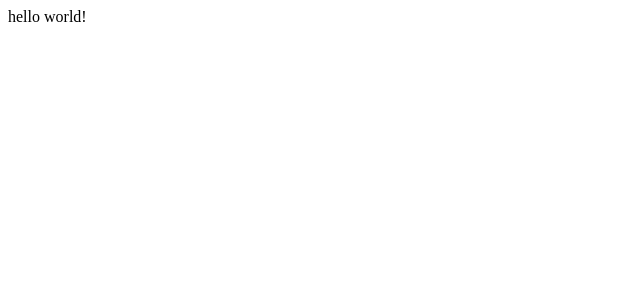
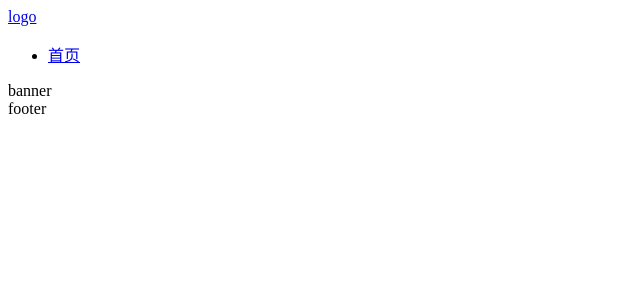
Before and after one commit to xiaokang1009/page-visualization, a Next.js app: page / in a window 1280 px wide. Shown: the top 300 px of the page, without its empty margins (0-640 px from the left). Built offline with nearby package versions, Linux system fonts and the light colour scheme.

Commit message:
:sparkles: feat: 添加navbar到页面上进行显示

```diff
--- a/pages/index.tsx
+++ b/pages/index.tsx
@@ -1,7 +1,8 @@
 import type { NextPage } from 'next'
+import { HomePage } from 'component'
 
 const Home: NextPage = () => {
-  return <div>hello world!</div>
+  return <HomePage />
 }
 
 export default Home
--- a/src/common/index.tsx
+++ b/src/common/index.tsx
@@ -1,3 +1,3 @@
 import Page from './Page/Page'
-
-export { Page }
+import { NavBar } from './NavBar/NavBar'
+export { Page, NavBar }
--- a/src/component/HomePage/HomePage.tsx
+++ b/src/component/HomePage/HomePage.tsx
@@ -1,5 +1,12 @@
 import React from 'react'
+import { NavBar, Page } from '../../common'
 
 export const HomePage: React.FC = () => {
-  return <></>
+  return (
+    <Page noPadding>
+      <NavBar />
+      <div>banner</div>
+      <div>footer</div>
+    </Page>
+  )
 }
--- a/src/component/index.tsx
+++ b/src/component/index.tsx
@@ -0,0 +1,3 @@
+import { HomePage } from './HomePage/HomePage'
+
+export { HomePage }
```
